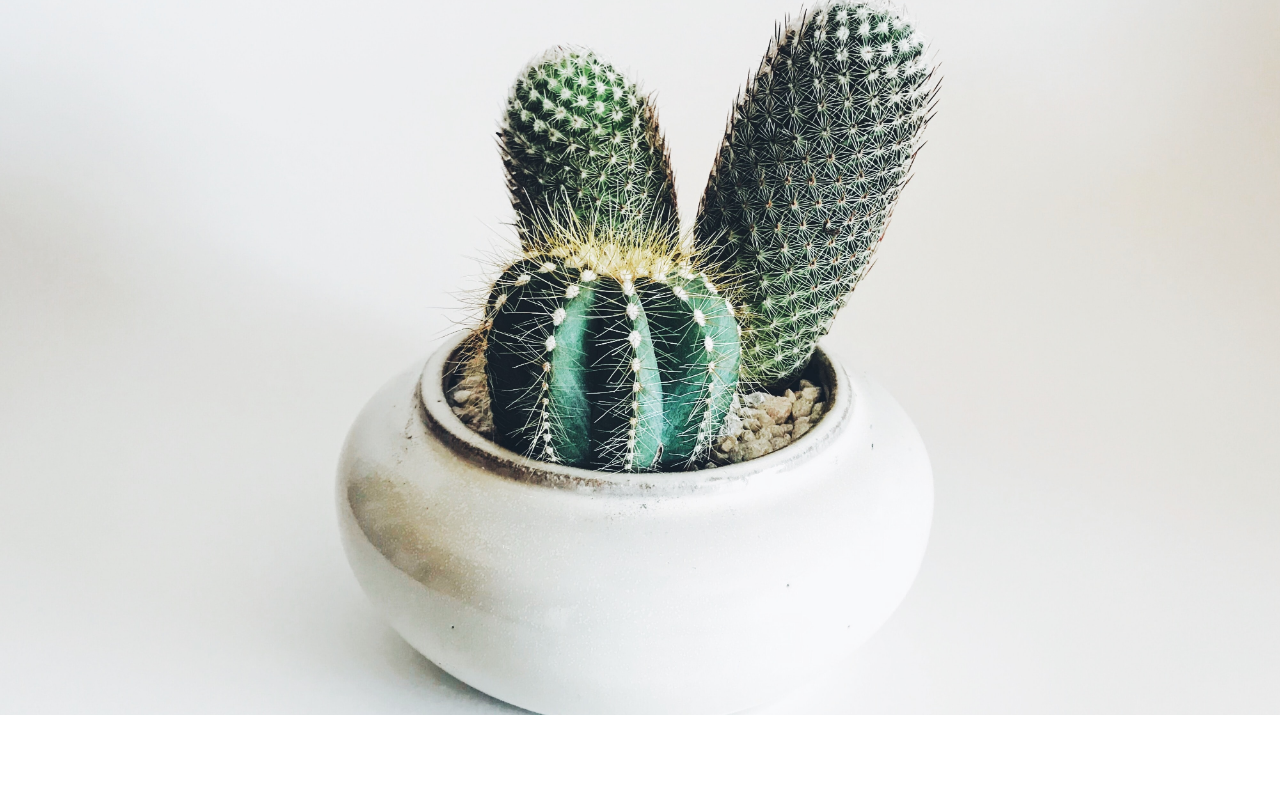
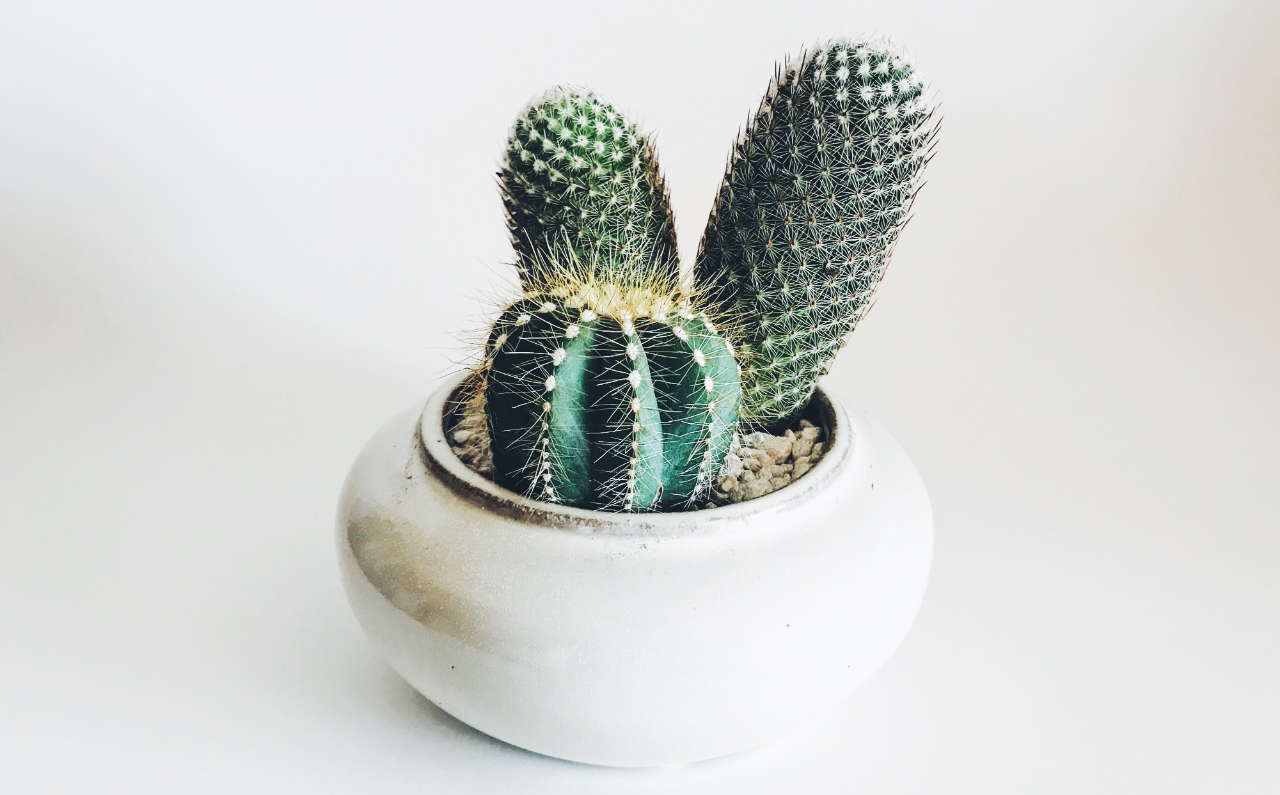
Before and after one commit to nirajroy149/navbar-1-pratice, a plain HTML site: page index.html in a window 1280 px wide. Shown: the part 83-878 px from the top of the page. Before the commit the page ends 800 px from the top, so only its background shows below. Drawn offline with Linux system fonts and the light colour scheme.

Commit message:
Update styles.css

```diff
--- a/styles.css
+++ b/styles.css
@@ -13,7 +13,7 @@
     position: absolute;
     top: 78px;
     left: 0;
-    height: 90vh;
+    height: 100vh;
     width: 100%;
     z-index: -1;
 }
```
